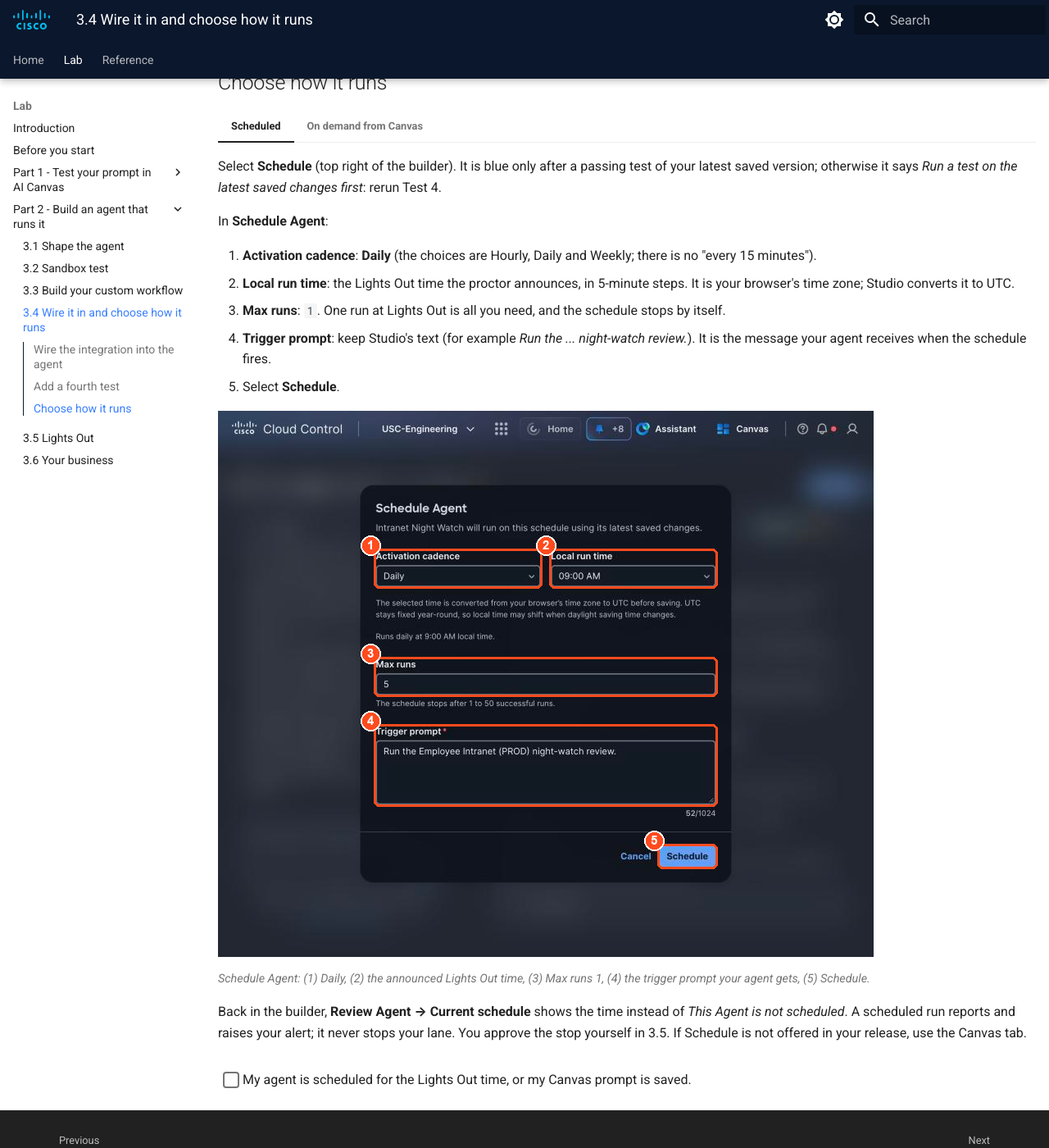
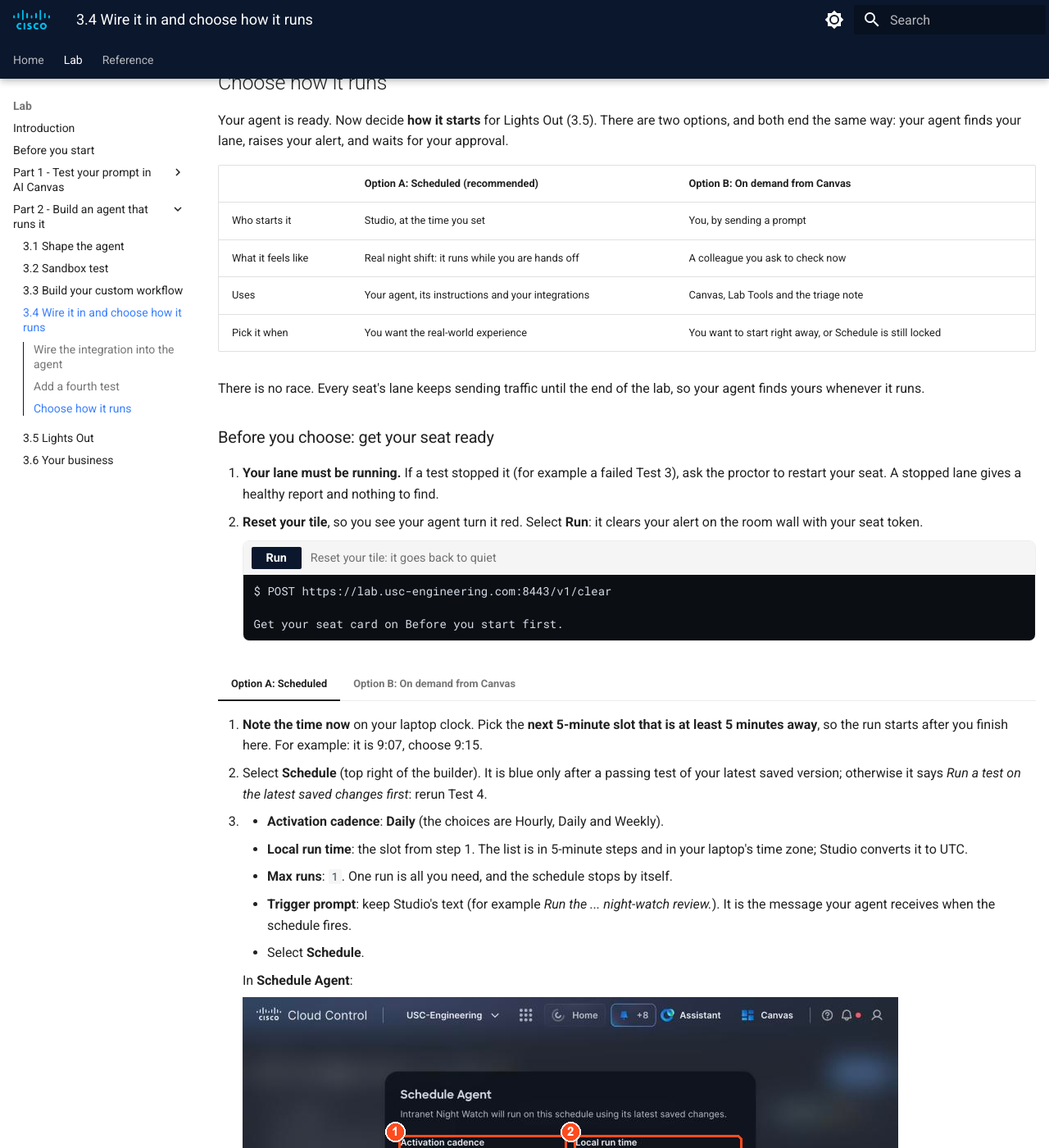
Before and after one commit to mokuma56/cloud-control-agent-lab-guide, an MkDocs documentation site: the page built from docs/part2/3-4-wire-schedule.md, in a window 1280 px wide and 1400 px high, scrolled down 8077 px. Shown: the whole window at 82% size. Built offline with MkDocs 1.6.1 and Material for MkDocs 9.7.7, drawn with Linux system fonts in a browser that asks for light colours; some of the changed text lies outside the part shown.

Commit message:
3.4/3.5: self-paced Lights Out, options A and B, no race
Co-Authored-By: Claude Opus 5.5 <noreply@anthropic.com>

````diff
--- a/docs/part2/3-4-wire-schedule.md
+++ b/docs/part2/3-4-wire-schedule.md
@@ -119,46 +119,78 @@ but NOT called.
 
 ## Choose how it runs
 
-=== "Scheduled"
+Your agent is ready. Now decide **how it starts** for Lights Out (3.5). There are two options, and both
+end the same way: your agent finds your lane, raises your alert, and waits for your approval.
 
-    Select **Schedule** (top right of the builder). It is blue only after a passing test of your latest
-    saved version; otherwise it says *Run a test on the latest saved changes first*: rerun Test 4.
+| | Option A: Scheduled (recommended) | Option B: On demand from Canvas |
+| --- | --- | --- |
+| Who starts it | Studio, at the time you set | You, by sending a prompt |
+| What it feels like | Real night shift: it runs while you are hands off | A colleague you ask to check now |
+| Uses | Your agent, its instructions and your integrations | Canvas, Lab Tools and the triage note |
+| Pick it when | You want the real-world experience | You want to start right away, or Schedule is still locked |
 
-    In **Schedule Agent**:
+There is no race. Every seat's lane keeps sending traffic until the end of the lab, so your agent finds
+yours whenever it runs.
 
-    1. **Activation cadence**: **Daily** (the choices are Hourly, Daily and Weekly; there is no "every
-       15 minutes").
-    2. **Local run time**: the Lights Out time the proctor announces, in 5-minute steps. It is your
-       browser's time zone; Studio converts it to UTC.
-    3. **Max runs**: `1`. One run at Lights Out is all you need, and the schedule stops by itself.
-    4. **Trigger prompt**: keep Studio's text (for example *Run the ... night-watch review.*). It is the
-       message your agent receives when the schedule fires.
-    5. Select **Schedule**.
+### Before you choose: get your seat ready
 
-    ![18b-schedule-dialog](../img/18b-schedule-dialog.png){ loading=lazy }
+1. **Your lane must be running.** If a test stopped it (for example a failed Test 3), ask the proctor to
+   restart your seat. A stopped lane gives a healthy report and nothing to find.
+2. **Reset your tile**, so you see your agent turn it red. Select **Run**: it clears your alert on the room
+   wall with your seat token.
 
-    *Schedule Agent: (1) Daily, (2) the announced Lights Out time, (3) Max runs 1, (4) the trigger prompt your agent gets, (5) Schedule.*
+    <div class="sc-run" data-method="POST" data-path="/v1/clear" data-label="Reset your tile: it goes back to quiet"></div>
 
-    Back in the builder, **Review Agent → Current schedule** shows the time instead of *This Agent is
-    not scheduled*. A scheduled run reports and raises your alert; it never stops your lane. You approve
-    the stop yourself in 3.5. If Schedule is not offered in your release, use the Canvas tab.
+=== "Option A: Scheduled"
 
-=== "On demand from Canvas"
+    1. **Note the time now** on your laptop clock. Pick the **next 5-minute slot that is at least 5
+       minutes away**, so the run starts after you finish here. For example: it is 9:07, choose 9:15.
+    2. Select **Schedule** (top right of the builder). It is blue only after a passing test of your
+       latest saved version; otherwise it says *Run a test on the latest saved changes first*: rerun
+       Test 4.
+    3. In **Schedule Agent**:
+        - **Activation cadence**: **Daily** (the choices are Hourly, Daily and Weekly).
+        - **Local run time**: the slot from step 1. The list is in 5-minute steps and in your laptop's
+          time zone; Studio converts it to UTC.
+        - **Max runs**: `1`. One run is all you need, and the schedule stops by itself.
+        - **Trigger prompt**: keep Studio's text (for example *Run the ... night-watch review.*). It is
+          the message your agent receives when the schedule fires.
+        - Select **Schedule**.
 
-    If scheduling is not available in your Studio release, you will run the same check from AI
-    Canvas when the proctor says "go". Canvas uses the same Lab Tools, so your tile still turns red.
-    Save this prompt now:
+        ![18b-schedule-dialog](../img/18b-schedule-dialog.png){ loading=lazy }
 
-    ```text
-    Using Lab Tools and the lane triage guidance: what is my watch source doing right now?
-    Get my watch scope, then my security events for the last 30 minutes, use the business context
-    for impact and severity, give the STATUS report, and call signal_issue if it is an issue.
-    Then ask me before stop_my_lane.
-    ```
+        *Schedule Agent: (1) Daily, (2) the next 5-minute slot at least 5 minutes away, (3) Max runs 1, (4) the trigger prompt your agent gets, (5) Schedule.*
+
+    4. Check **Review Agent → Current schedule**: it shows your run time instead of *This Agent is not
+       scheduled*.
+
+    Then go to [3.5](3-5-lights-out.md) and keep your hands off until your run time. A scheduled run
+    reports and raises your alert; it never stops your lane. You approve the stop yourself, in Canvas.
+
+    !!! tip "Missed your slot?"
+        If the time passed before you selected Schedule, open **Schedule** again and pick the next slot.
+        The run uses the version that passed its test, so you do not need to test again unless you changed
+        the agent.
+
+=== "Option B: On demand from Canvas"
+
+    You start the same check yourself, in AI Canvas. Canvas uses the same Lab Tools and your seat token,
+    so your tile turns red the same way. It is quicker to start, but nobody is asleep: you are the one
+    asking.
+
+    1. Open **Canvas** and your board from Part 1 (or **+ New**).
+    2. Go to [3.5](3-5-lights-out.md) and send this prompt there when you are ready:
+
+        ```text
+        Using Lab Tools and the lane triage guidance: what is my watch source doing right now? Get my
+        watch scope, then my security events for the last 5 minutes and the last 60 minutes, use the
+        business context for impact and severity, give the STATUS report, and call signal_issue if it
+        is an issue. Then propose stop_my_lane and wait for my reply "approve stop".
+        ```
 
     ![10-lights-plan](../img/10-lights-plan.png){ loading=lazy }
 
-    *Running it from Canvas: (1) your saved prompt, (2) Canvas's plan: discover Lab Tools, get watch scope and events, assess and signal, ask before the stop.*
+    *Running it from Canvas: (1) your prompt, (2) Canvas's plan: discover Lab Tools, get watch scope and events, assess and signal, ask before the stop.*
 
-
-- [ ] My agent is scheduled for the Lights Out time, or my Canvas prompt is saved.
+- [ ] My lane is running and my tile is quiet.
+- [ ] My agent is scheduled for the next slot (Option A), or I have the Canvas prompt ready (Option B).
````
Also changed, not shown: docs/introduction.md (+4 -4 lines), docs/part2/3-2-test-publish.md (+2 -2 lines), docs/part2/3-5-lights-out.md (+28 -19 lines), docs/img/18b-schedule-dialog.png.
